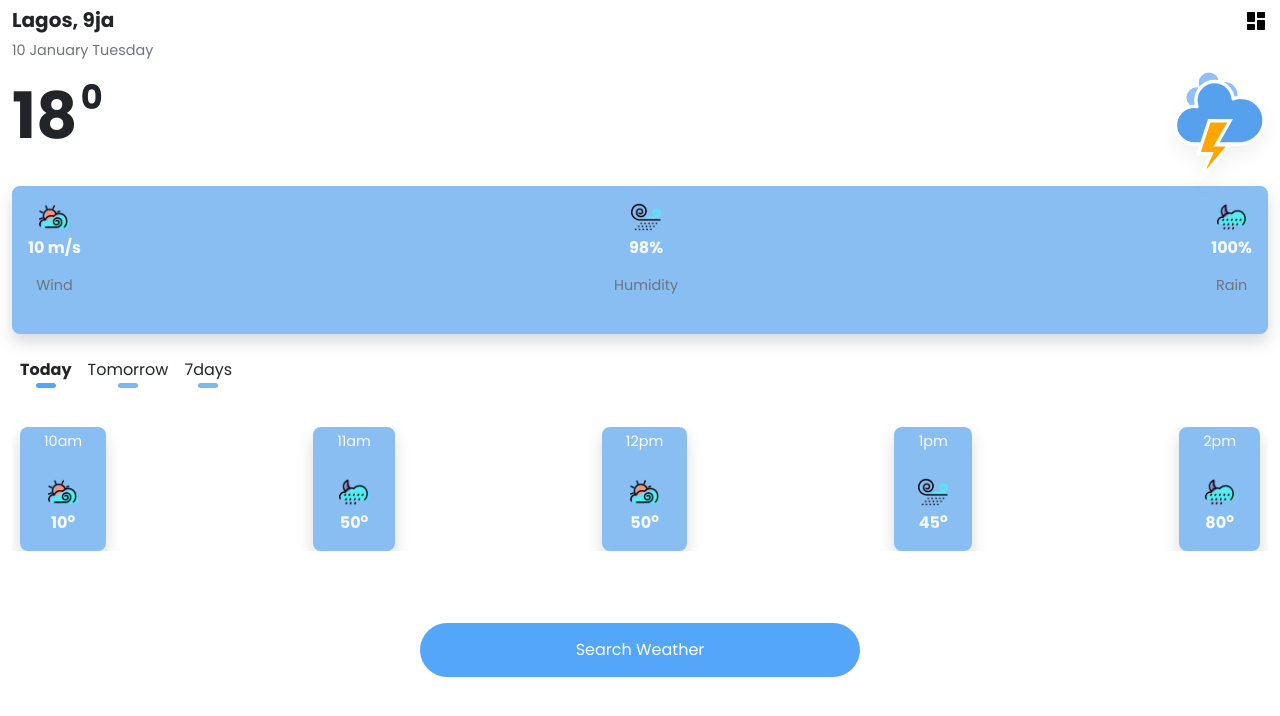
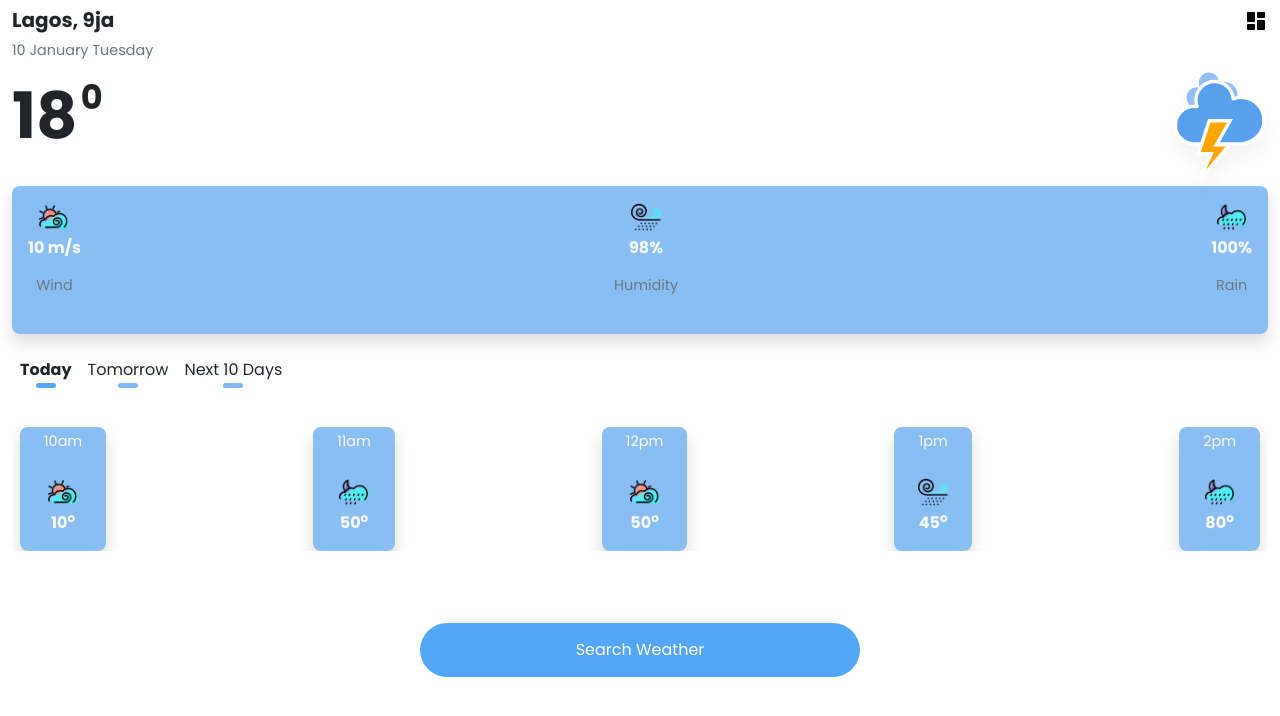
Before and after one commit to fatboy0112/react-weather-app, a React (Create React App) app: page /weather in a window 1280 px wide. Shown: the top 716 px of the page. Built offline with nearby package versions, Linux system fonts and the light colour scheme; no server answers.

Commit message:
Finished the future weather component

```diff
--- a/src/pages/Weather.jsx
+++ b/src/pages/Weather.jsx
@@ -172,7 +172,7 @@ const WeatherApp = () =>{
                     <div className="future-weather-notch"></div>
                 </section>
                 <section className="week-section d-flex mx-2 flex-column align-items-center justify-content-center">
-                    <p className="brand-small-text-2 text-capitalize">7days</p>
+                    <p className="brand-small-text-2 text-capitalize">next 10 days</p>
                     <div className="future-weather-notch"></div>
                 </section>
             </section>
```
